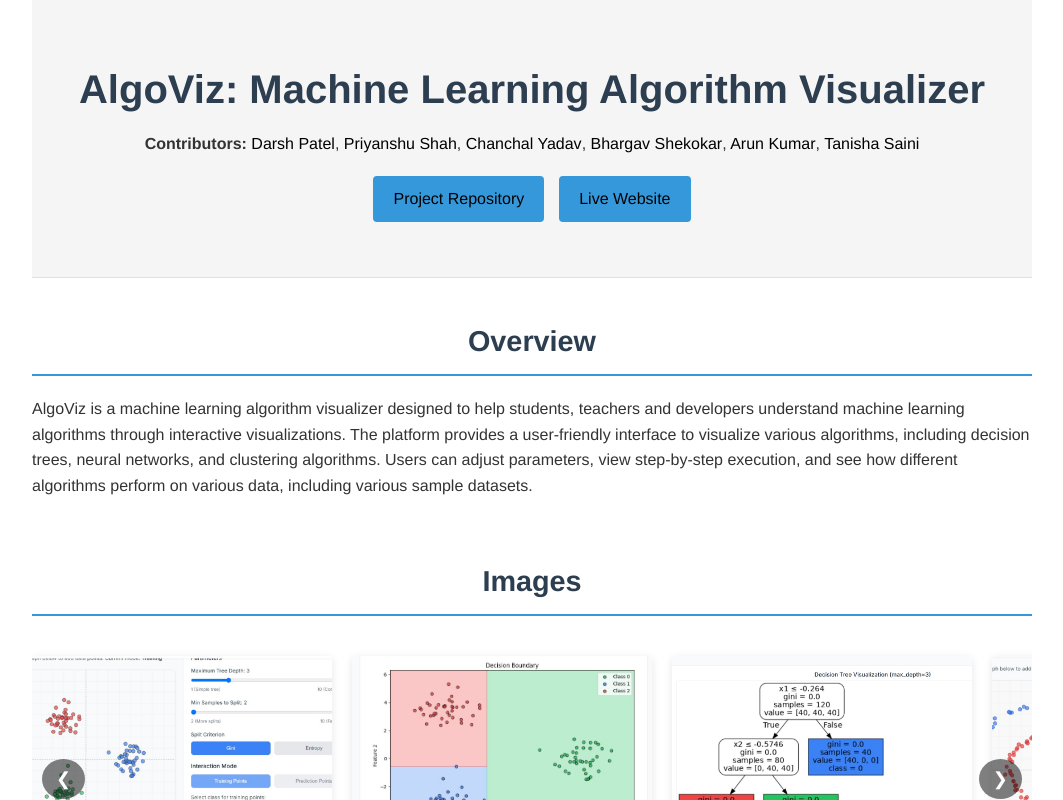
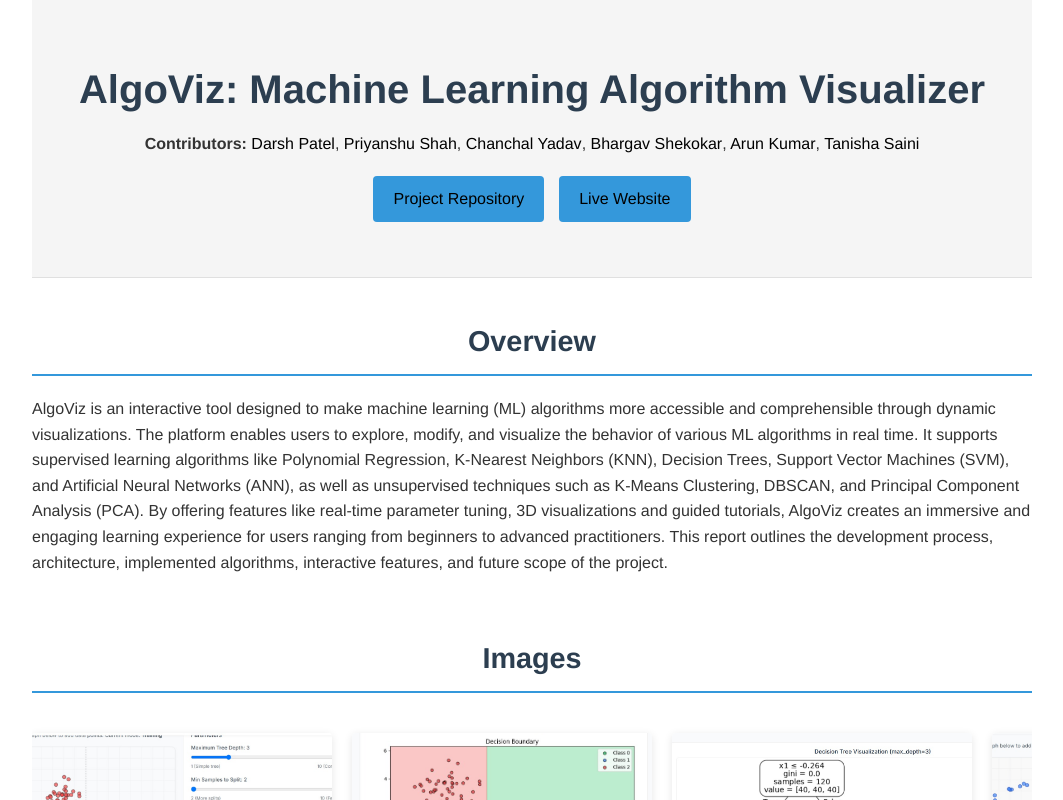
Before and after one commit to Priyanshu-Shah/Project_page_AlgoViz, a React (Vite) app in the folder Project_Page/: page / in a window 1280 px wide. Shown: the top 800 px of the page, without its empty margins (108-1171 px from the left). Built offline with nearby package versions, Linux system fonts and the light colour scheme.

Commit message:
Added the demo video

```diff
--- a/Project_Page/src/App.jsx
+++ b/Project_Page/src/App.jsx
@@ -56,10 +56,14 @@ function App() {
         <section className="overview-section">
           <h2>Overview</h2>
           <p>
-            AlgoViz is a machine learning algorithm visualizer designed to help students, teachers and developers understand
-            machine learning algorithms through interactive visualizations. The platform provides a user-friendly interface
-            to visualize various algorithms, including decision trees, neural networks, and clustering algorithms. Users can
-            adjust parameters, view step-by-step execution, and see how different algorithms perform on various data, including various sample datasets.
+          AlgoViz is an interactive tool designed to make machine learning (ML) algorithms more accessible and comprehensible through
+          dynamic visualizations. The platform enables users to explore, modify, and visualize the behavior of various ML algorithms
+          in real time. It supports supervised learning algorithms like Polynomial Regression, K-Nearest Neighbors (KNN), Decision
+          Trees, Support Vector Machines (SVM), and Artificial Neural Networks (ANN), as well as unsupervised techniques such as K-Means
+          Clustering, DBSCAN, and Principal Component Analysis (PCA). By offering features like real-time parameter tuning, 3D
+          visualizations and guided tutorials, AlgoViz creates an immersive and engaging learning experience for users ranging from
+          beginners to advanced practitioners. This report outlines the development process, architecture, implemented algorithms,
+          interactive features, and future scope of the project.
           </p>
         </section>
 
@@ -155,7 +159,7 @@ function App() {
             <div className="deliverable-item">
               <h3>Demo Video</h3>
               <p>Walkthrough demonstration of the AlgoViz platform and its key features.</p>
-              <a href="https://www.youtube.com/watch?v=demovideolink" target="_blank" rel="noopener noreferrer" className="button">Watch Demo</a>
+              <a href="https://youtu.be/5Cre37hI_L0" target="_blank" rel="noopener noreferrer" className="button">Watch Demo</a>
             </div>
 
             <div className="deliverable-item">
@@ -462,10 +466,16 @@ function App() {
         <section className="acknowledgments-section">
           <h2>Acknowledgments</h2>
           <p>
-            This project was supported by our professor Dr.Anand Mishra, who provided invaluable guidance and resources.
-            We also thank our peers and mentors for their feedback and encouragement throughout the development process.
-            Special thanks to the open-source community for providing libraries and tools that made this project possible.
-            Also, we would like to express our gratitude for the cloud credits provided by professor Mishra for hosting the services.
+            We extend our heartfelt gratitude to our professor, Dr. Anand Mishra, for his invaluable guidance, mentorship, and support throughout the development of this project. His expertise and encouragement have been instrumental in shaping the vision and execution of AlgoViz.
+          </p>
+          <p>
+            We also wish to thank our peers and mentors for their constructive feedback, insightful suggestions, and unwavering support, which have greatly contributed to the success of this project. Their collaboration and encouragement have been a source of inspiration.
+          </p>
+          <p>
+            A special thanks to the open-source community for providing the libraries, tools, and resources that made this project possible. The contributions of countless developers and researchers have been pivotal in enabling us to build a robust and feature-rich platform.
+          </p>
+          <p>
+            Lastly, we are deeply grateful for the cloud credits provided by Dr. Mishra, which allowed us to deploy and scale our application seamlessly. This support has been critical in ensuring the accessibility and performance of AlgoViz for all users.
           </p>
         </section>
       </main>
```
Also changed, not shown: 1 other file (tests, documents, lock files or other folders).
